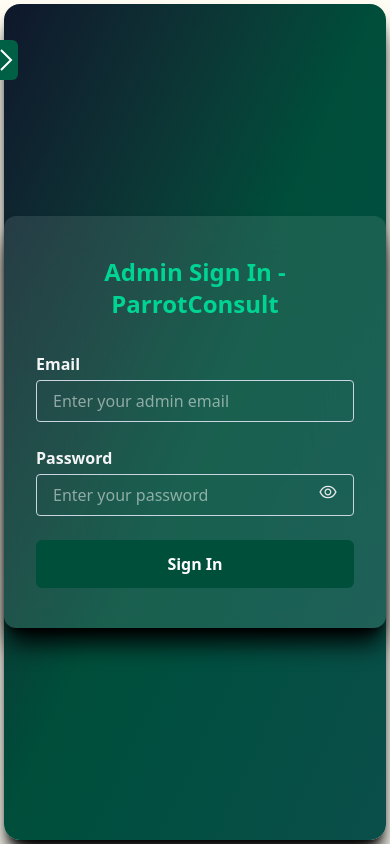
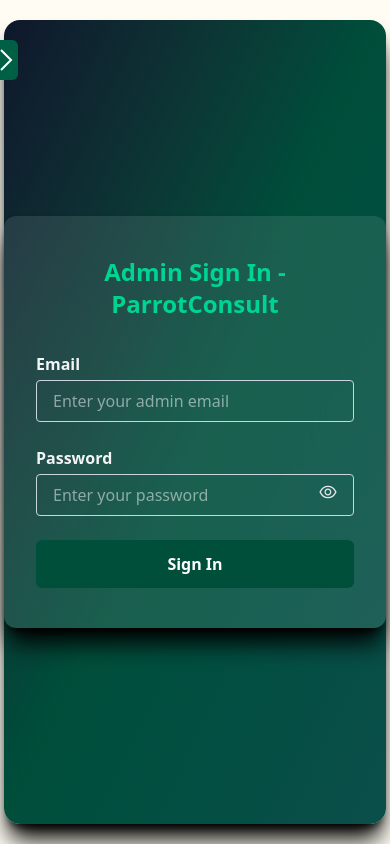
Before and after one commit to FEBTECHITSOLUTIONS/parrotConsult-admin, a React (Vite) app: page / in a window 390 px wide. Built offline with nearby package versions, Linux system fonts and the light colour scheme.

Commit message:
minor bug fix

```diff
--- a/src/App.jsx
+++ b/src/App.jsx
@@ -26,7 +26,7 @@
 
         <NavBar  open={open} handleNavbar={handleNavbar} />
 
-      <main className='flex-1 bg-amber-200/10  p-1 md:p-5 overflow-y-scroll max-h-screen '>
+      <main className='flex-1 bg-amber-200/10  px-1 py-5 md:p-5 overflow-y-scroll max-h-screen '>
         <Outlet />
       </main>
     </div>
```
